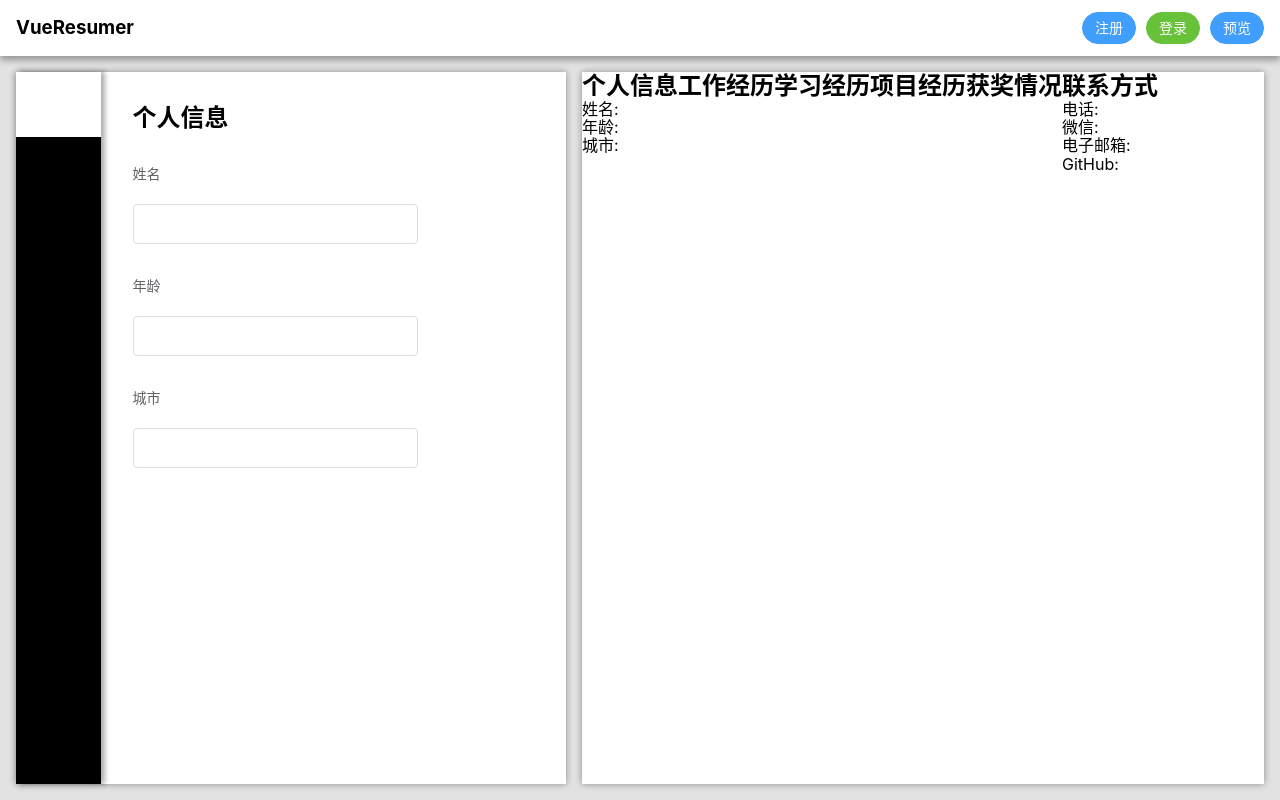
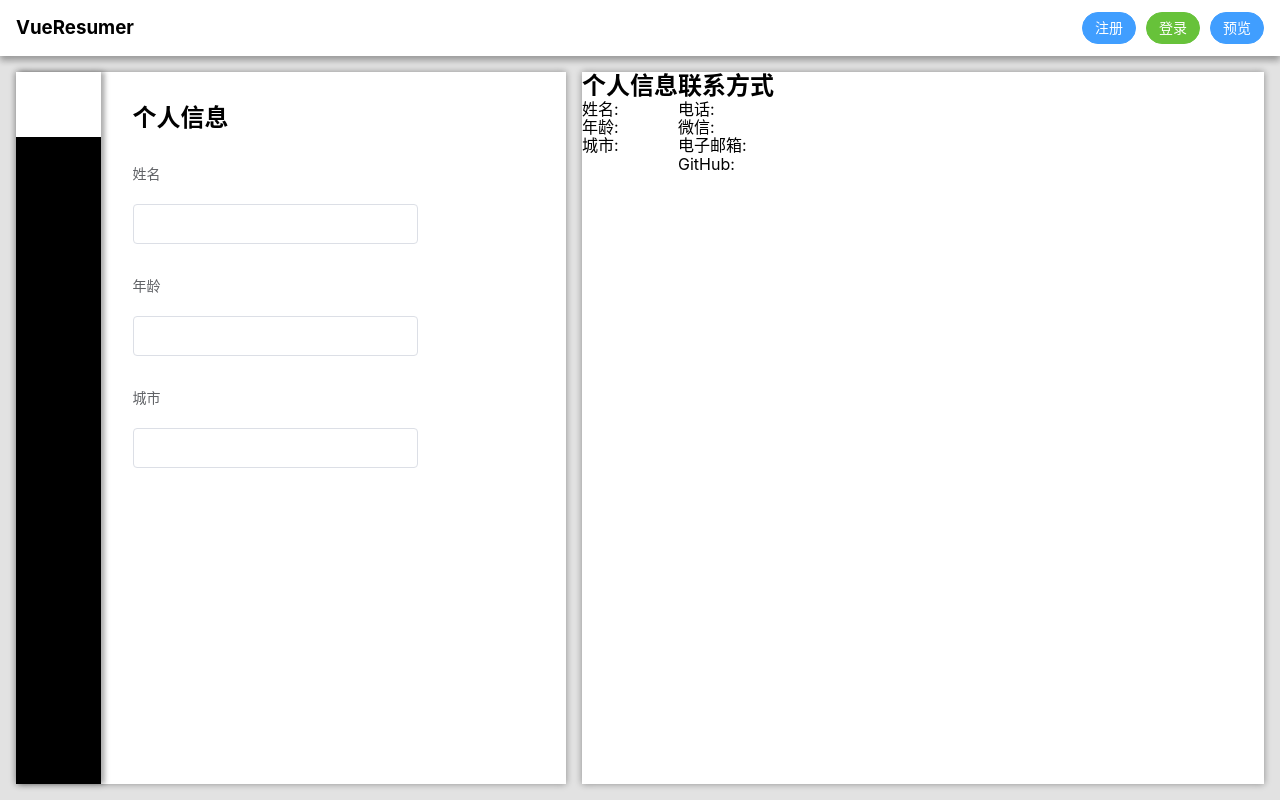
Before and after one commit to xuxin333666/ResumeEditor, a Vue app: page / in a window 1280 px wide. Built offline with nearby package versions, Linux system fonts and the light colour scheme.

Commit message:
=无内容，简历标题自动隐藏

```diff
--- a/src/components/Preview.vue
+++ b/src/components/Preview.vue
@@ -1,6 +1,6 @@
 <template>
   <div>
-    <Section v-for="items in arrDataCt" :key="items" :title="items.title" :arrData="items.arrData" :class="items.className"/>
+    <Section v-for="items in arrDataCt" :key="items.key" :title="items.title" :arrData="items.arrData" :class="items.className"/>
   </div>
 </template>
 <script>
--- a/src/components/previewSection.vue
+++ b/src/components/previewSection.vue
@@ -1,14 +1,19 @@
 <template>
     <section class="personal">
-        <h2 class="title">{{title}}</h2>
+        <h2 v-if="(!(arrData instanceof Array)) || (filter(arrData) && epmty === false)" class="title">{{title}}</h2>
         <ul class="content" v-for="items in filter(arrData)" :key="items.key">
-            <li class="list" v-for="(value,key) in items" :key="key">{{key}}:{{value}}</li>
+            <li class="list" v-for="(value,key) in items" :key="key.key">{{key}}:{{value}}</li>
         </ul>
     </section>
 </template>
 <script>
 export default {
     props:['arrData','title'],
+    data(){
+        return {
+            epmty: true
+        }
+    },
     methods: {
         filter(arr){
             if(arr instanceof Array){
@@ -23,6 +28,7 @@ export default {
                 for (var key in value ){
                     if(value[key]){
                         obj[key] = value[key];
+                        this.epmty = false;
                     }
                 }
                 return obj;
```
